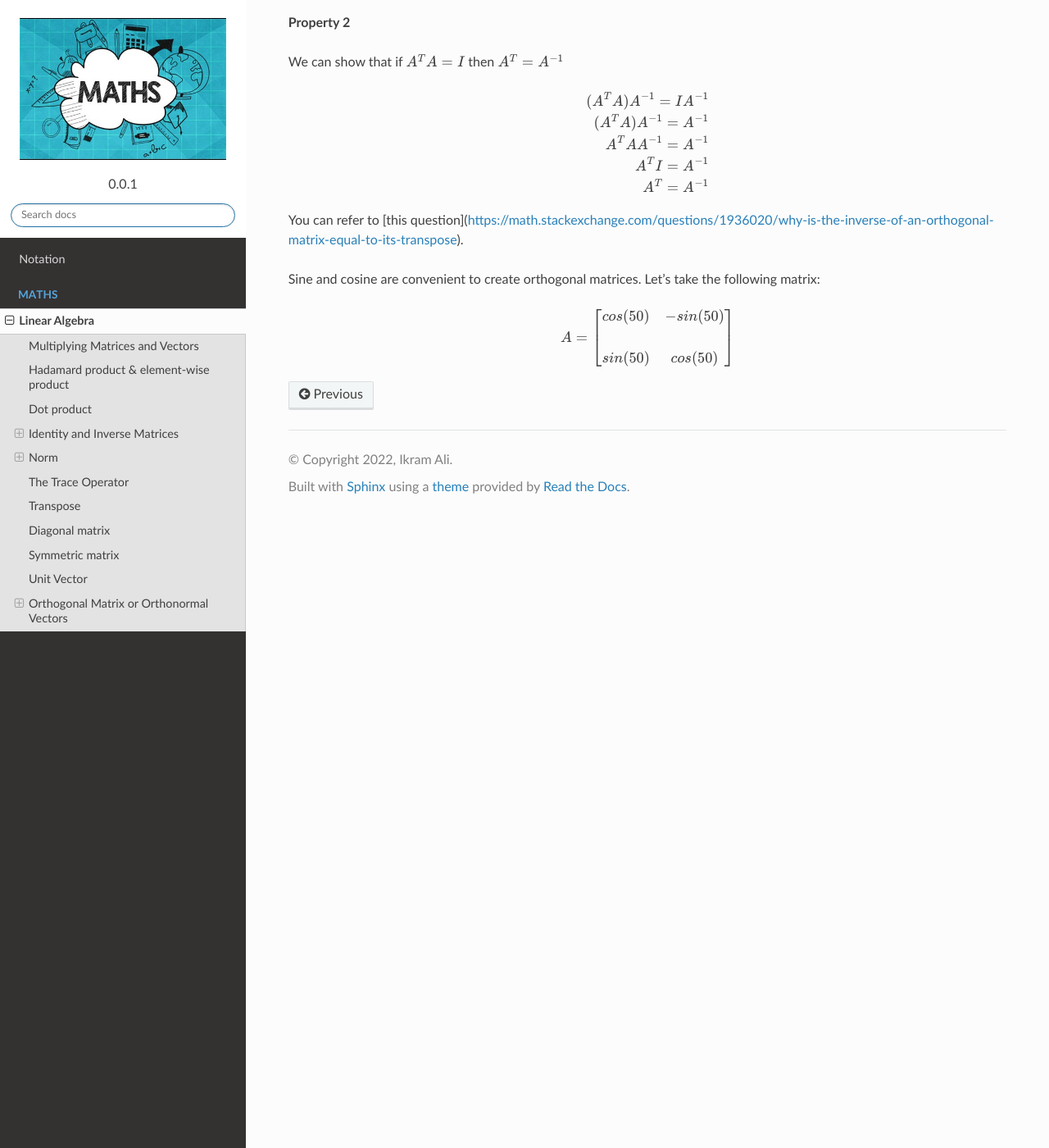
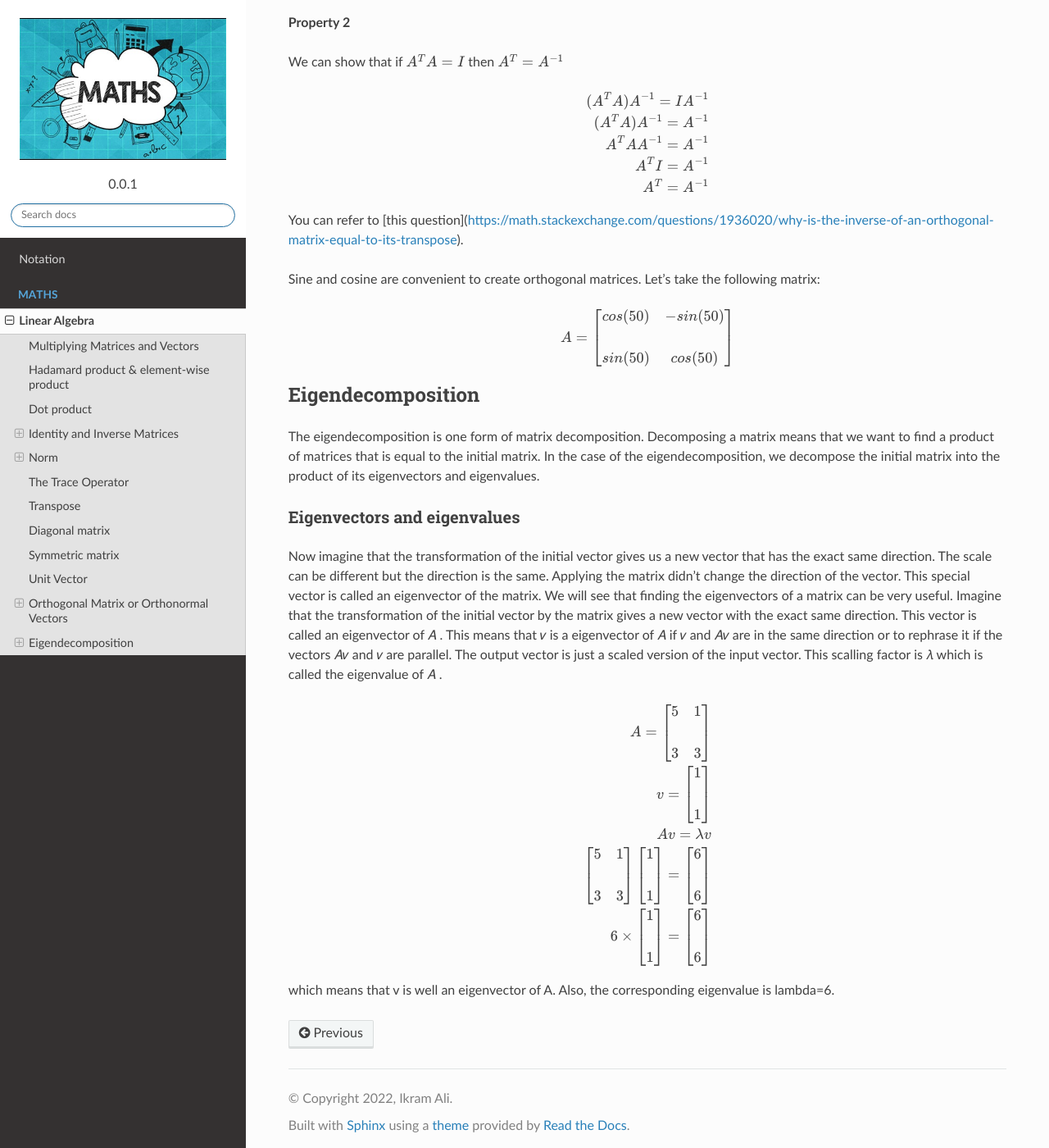
Before and after one commit to akkefa/ml-notes, a Sphinx documentation site: the page built from docs/linear_algebra.rst, in a window 1280 px wide and 1400 px high, scrolled down 6826 px. Shown: the whole window at 82% size. Built offline with Sphinx 7.4.7 and the Read the Docs theme 2.0.0, drawn with Linux system fonts in a browser that asks for light colours.

Commit message:
new examples added.

```diff
--- a/docs/linear_algebra.rst
+++ b/docs/linear_algebra.rst
@@ -475,3 +475,57 @@ Sine and cosine are convenient to create orthogonal matrices. Let's take the fol
         cos(50) & -sin(50)\\\\
         sin(50) & cos(50)
     \end{bmatrix}
+
+Eigendecomposition
+------------------
+The eigendecomposition is one form of matrix decomposition. Decomposing a matrix means that we want to find a product
+of matrices that is equal to the initial matrix. In the case of the eigendecomposition, we decompose the initial matrix
+into the product of its eigenvectors and eigenvalues.
+
+Eigenvectors and eigenvalues
+^^^^^^^^^^^^^^^^^^^^^^^^^^^^^
+Now imagine that the transformation of the initial vector gives us a new vector that has the exact same direction.
+The scale can be different but the direction is the same. Applying the matrix didn't change the direction of the vector.
+This special vector is called an eigenvector of the matrix. We will see that finding the eigenvectors of a matrix can
+be very useful.
+Imagine that the transformation of the initial vector by the matrix gives a new vector with the exact same direction.
+This vector is called an eigenvector of  𝐴 .
+This means that  𝑣  is a eigenvector of  𝐴  if  𝑣  and  𝐴𝑣  are in the same direction or to rephrase it if the vectors
+𝐴𝑣  and  𝑣  are parallel. The output vector is just a scaled version of the input vector. This scalling factor is
+𝜆  which is called the eigenvalue of  𝐴 .
+
+.. math::
+
+    A=\begin{bmatrix}
+        5 & 1\\\\
+        3 & 3
+    \end{bmatrix}
+
+    v=\begin{bmatrix}
+        1\\\\
+        1
+    \end{bmatrix}
+
+    Av = \lambda v
+
+    \begin{bmatrix}
+        5 & 1\\\\
+        3 & 3
+    \end{bmatrix}
+    \begin{bmatrix}
+        1\\\\
+        1
+    \end{bmatrix}=\begin{bmatrix}
+        6\\\\
+        6
+    \end{bmatrix}
+
+    6\times \begin{bmatrix}
+        1\\\\
+        1
+    \end{bmatrix} = \begin{bmatrix}
+        6\\\\
+        6
+    \end{bmatrix}
+
+which means that v is well an eigenvector of A. Also, the corresponding eigenvalue is lambda=6.
```
Also changed, not shown: 1 other file.
